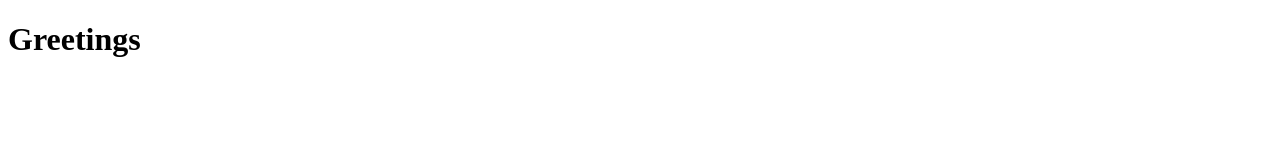
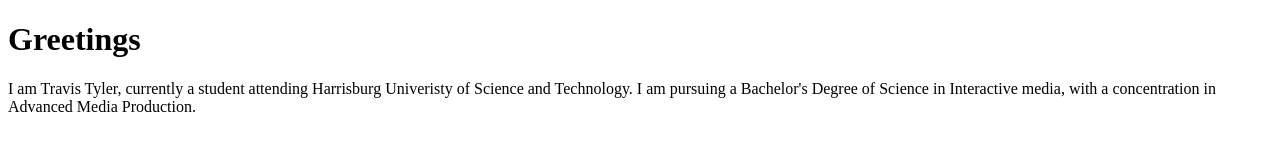
Before and after one commit to AutoCorrect624/TravisTyler_Portfolio, a plain HTML site: page index.html in a window 1280 px wide. Drawn offline with Linux system fonts and the light colour scheme.

Commit message:
Update index.html

```diff
--- a/index.html
+++ b/index.html
@@ -1,9 +1,14 @@
 <!DOCTYPE HTML>
 <html lang="en-US">
 
-<title>Portfolio Homepage</title>
+	<title>Portfolio Homepage</title>
 
-<h1>Greetings</h1>
+	<h1>Greetings</h1>
 
+		<body>
+		I am Travis Tyler, currently a student attending Harrisburg Univeristy of Science and Technology.
+		I am pursuing a Bachelor's Degree of Science in Interactive media, with a concentration in Advanced Media Production.
+
+		</body>
 
 </html>
```
